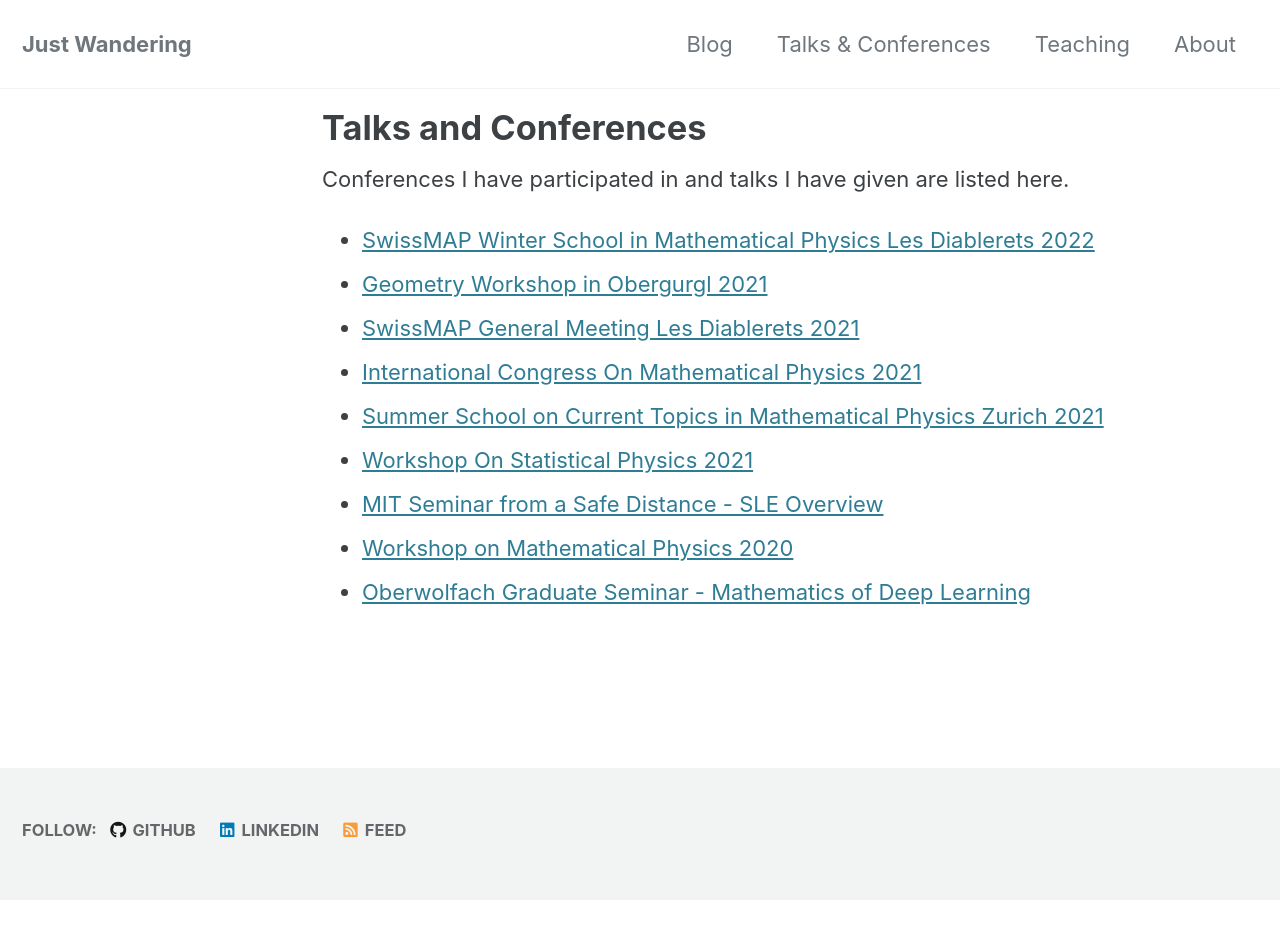
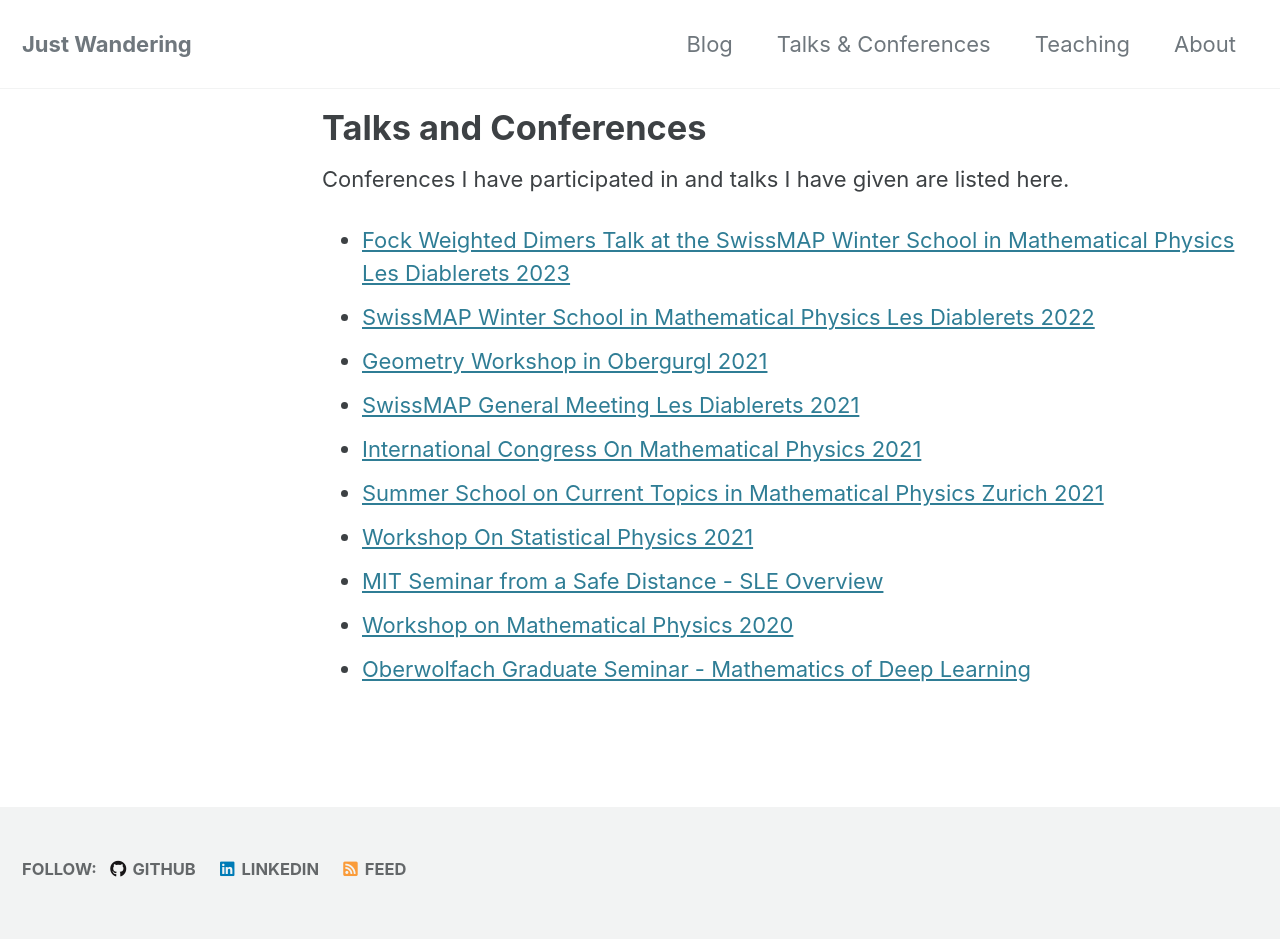
Before and after one commit to nikolaibobenko/nikolaibobenko.github.io, a Jekyll site: the page built from _pages/talksAndConferences.md, in a window 1280 px wide. Built offline with Jekyll 4.4.1, drawn with Linux system fonts in a browser that asks for light colours; cached includes are drawn as plain includes; before the commit the page ends 900 px from its top, so only the background shows below that.

Commit message:
added Fock page

```diff
--- a/_pages/talksAndConferences.md
+++ b/_pages/talksAndConferences.md
@@ -13,6 +13,7 @@ permalink: /talks/
 
 Conferences I have participated in and talks I have given are listed here.
 
+* [Fock Weighted Dimers Talk at the SwissMAP Winter School in Mathematical Physics Les Diablerets 2023](2023-02-DockWeightedDimers)
 * [SwissMAP Winter School in Mathematical Physics Les Diablerets 2022](https://indico.cern.ch/event/1084303/)
 * [Geometry Workshop in Obergurgl 2021](http://www.geometrie.tugraz.at/events/og2021.html)
 * [SwissMAP General Meeting Les Diablerets 2021](https://www.nccr-swissmap.ch/news-and-events/events/swissmap-annual-general-meeting?occurrenceID=861)
```
